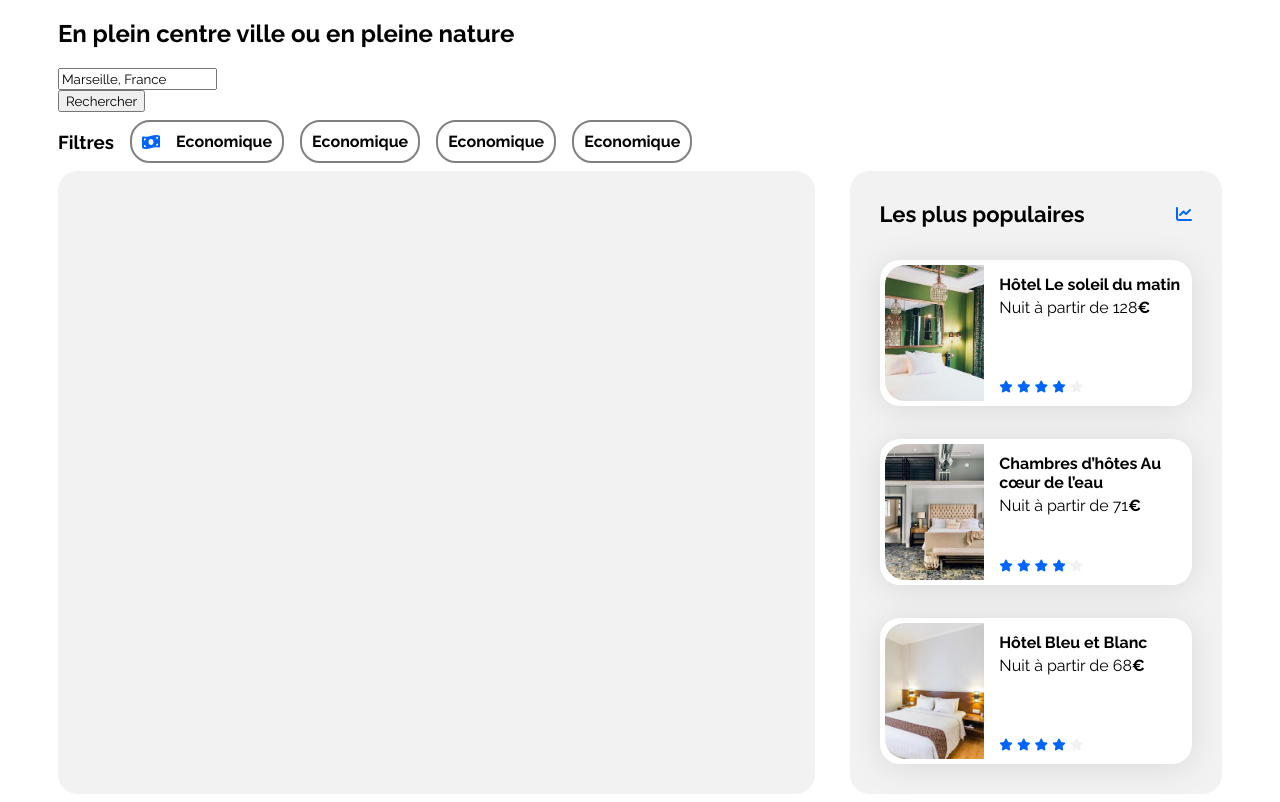
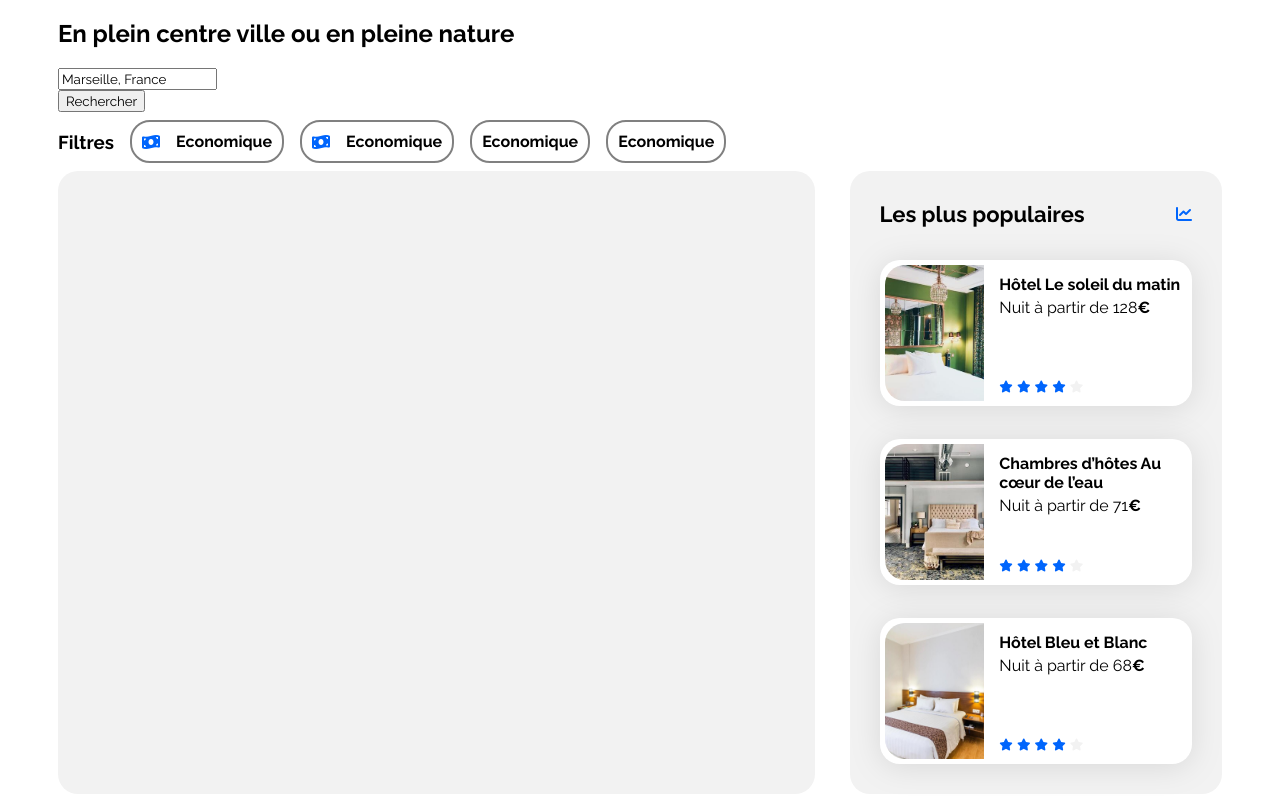
Before and after one commit to david-l6/Booki, a plain HTML site: page index.html in a window 1280 px wide. Shown: the part 129-931 px from the top of the page. Drawn offline with Linux system fonts and the light colour scheme.

Commit message:
Ajout d'une icone font awesome filtre

```diff
--- a/index.html
+++ b/index.html
@@ -42,7 +42,7 @@
                     <p>Economique</p>
                 </div>
                 <div class="filtre">
-
+                    <i class="fa-solid fa-money-bill-wave"></i>
                     <p>Economique</p>
                 </div>
                 <div class="filtre">
```
